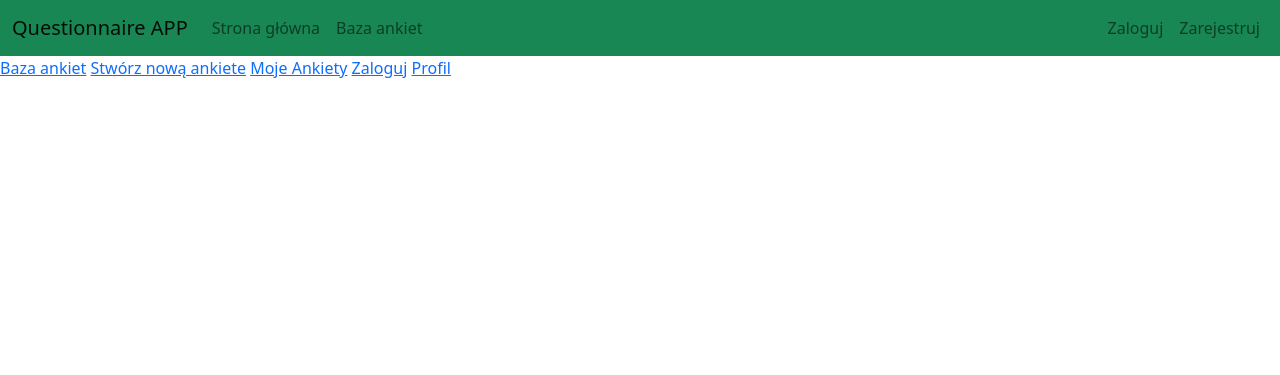
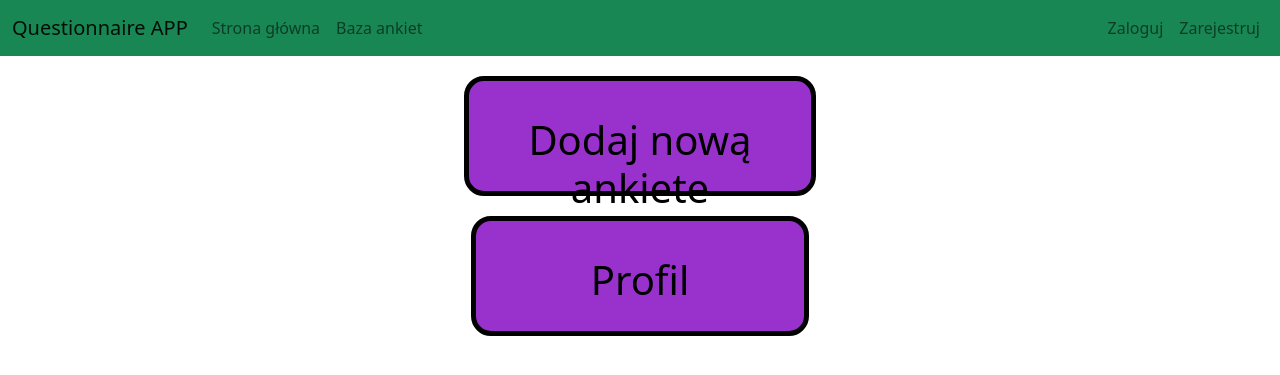
Before and after one commit to DzikiCzosnek99/Aplikacja_Do_Tworzenia_Ankiet, a Django app: page /home/ in a window 1280 px wide. Shown: the top 375 px of the page. Run offline with Django 4.2, Linux system fonts and the light colour scheme; some libraries are stand-ins or nearby versions.

Commit message:
css edit

```diff
--- a/MakeQuestionnaire/main/static/css/style.css
+++ b/MakeQuestionnaire/main/static/css/style.css
@@ -1,3 +1,25 @@
-#left-nav {
-    margin-right:5px;
+
+.homediv {
+    height: 15vh;
+    background-color: darkorchid;
+    border-style: solid;
+    border-width: 5px;
+    border-radius: 20px;
+    border-color: black;
+    margin-top: 20px;
 }
+
+.homediv h1 {
+    margin-top:35px;
+}
+
+.homelink {
+    text-decoration: none;
+    color: black;
+    font-size: 24px;
+}
+
+.homelink :hover{
+    color:black;
+    background-color:blueviolet;
+}
--- a/MakeQuestionnaire/main/templates/main/base.html
+++ b/MakeQuestionnaire/main/templates/main/base.html
@@ -18,17 +18,18 @@
     </script>
 </head>
 <body>
+<header>
     <nav class="navbar navbar-expand-lg navbar-light bg-success">
         <div class="container-fluid">
-    <a class="navbar-brand" href="{ % url 'home' % }">Questionnaire APP</a>
+            <a class="navbar-brand" href="{% url 'home' %}">Questionnaire APP</a>
             <button class="navbar-toggler" type="button" data-bs-toggle="collapse" data-bs-target="#navbarNavAltMarkup"
             aria-controls="navbarNavAltMarkup" aria-expanded="false" aria-label="Toggle navigation">
                 <span class="navbar-toggler-icon"></span>
             </button>
             <div class="collapse navbar-collapse" id="navbarNavAltMarkup">
                 <div class="navbar-nav">
-        <a class="nav-link" href="{ % url 'home' % }">Strona główna</a>
-        <a class="nav-link" href="{ % url 'questionnaire_DataBase' % }">Baza ankiet</a>
+                    <a class="nav-link" href="{% url 'home' %}">Strona główna</a>
+                    <a class="nav-link" href="{% url 'questionnaire_DataBase' %}">Baza ankiet</a>
                 </div>
             </div>
             <div class="navbar-nav navbar-right" >
@@ -43,7 +44,28 @@
             </div>
         </div>
     </nav>
+</header>
+<main>
+    <div class="container-fluid " id="test">
+        <div class="row ">
+            <div class="col-lg-2 col-md-12">
+                <aside>
+
+                </aside>
+            </div>
+            <div class="col-lg-8 col-md-12">
+                <article>
                         {% block content %}
                         {% endblock %}
+                </article>
+            </div>
+            <div class="col-lg-2 col-md-12" >
+                <aside>
+
+                </aside>
+            </div>
+        </div>
+    </div>
+</main>
 </body>
 </html>
--- a/MakeQuestionnaire/main/templates/main/home.html
+++ b/MakeQuestionnaire/main/templates/main/home.html
@@ -1,12 +1,23 @@
 {% extends 'base.html' %}
 {% block content %}
-    <a href="{% url 'questionnaire_DataBase' %}">Baza ankiet</a>
-    <a href="{% url 'createNewQuestionnaire' %}">Stwórz nową ankiete</a>
-    <a href="{% url 'myQuestionnaires' %}">Moje Ankiety</a>
-    <a href="{% url 'login' %}">Zaloguj</a>
-    {% if request.user.is_authenticated %}
-        <a href="{% url 'profile' %}">Profil</a>
-    {% else %}
-        <a href="{% url 'login' %}">Profil</a>
-    {% endif %}
+<div class="container-fluid">
+    <div class="row">
+        <div class="col text-center">
+            <div style="width: 45%; margin: auto;">
+                <a href="{% url 'createNewQuestionnaire' %} " class="homelink">
+                    <div class="homediv"><h1>Dodaj nową ankiete</h1></div>
+                </a>
+            </div>
+        </div>
+    </div>
+        <div class="row">
+            <div style="width: 45%; margin: auto;">
+                <div class="col text-center" >
+                    <a href="{% url 'profile' %}" class="homelink">
+                        <div class="homediv"><h1>Profil</h1></div>
+                    </a>
+                </div>
+            </div>
+        </div>
+</div>
 {% endblock %}
```
Also changed, not shown: MakeQuestionnaire/db.sqlite3. Lines whose indentation alone changed are shown as unchanged.
